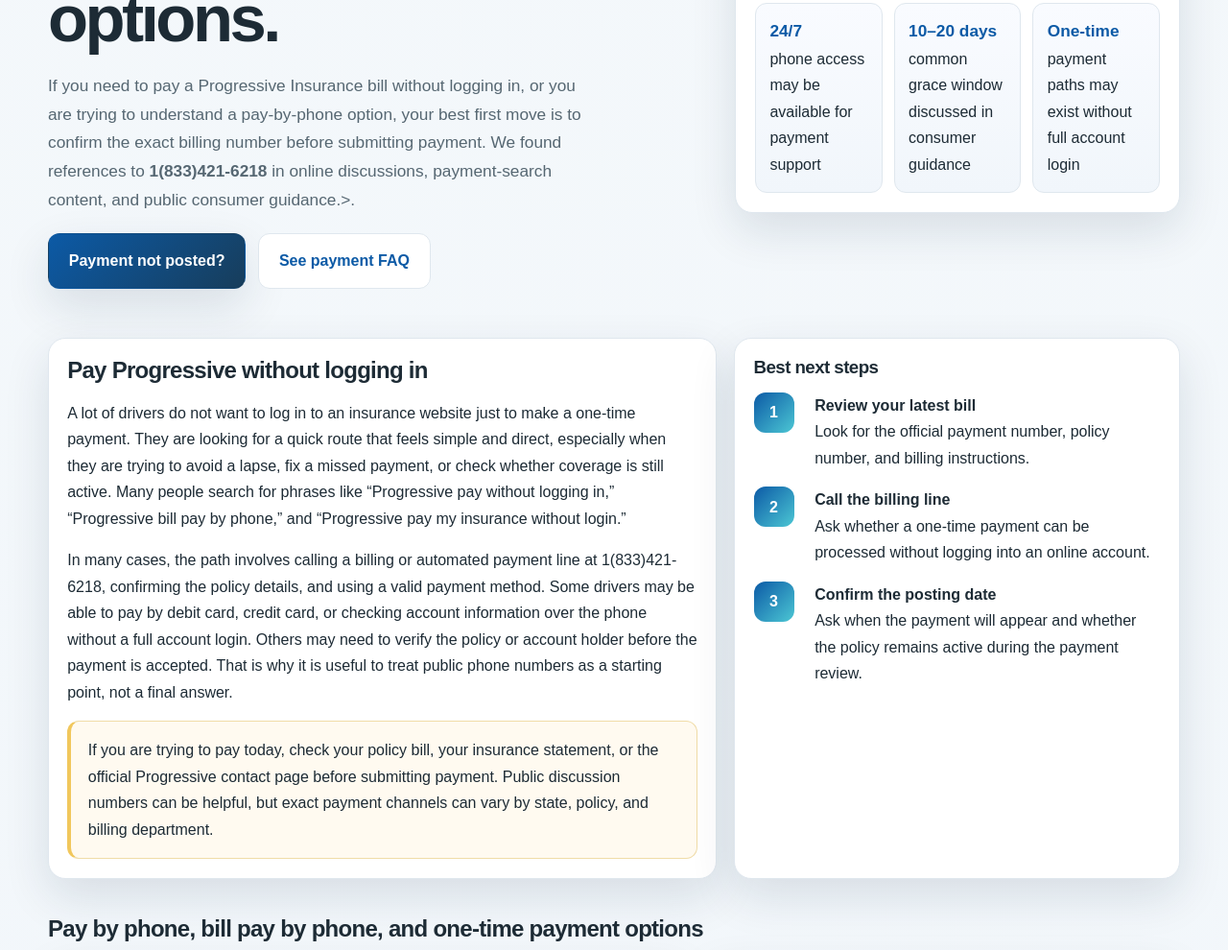
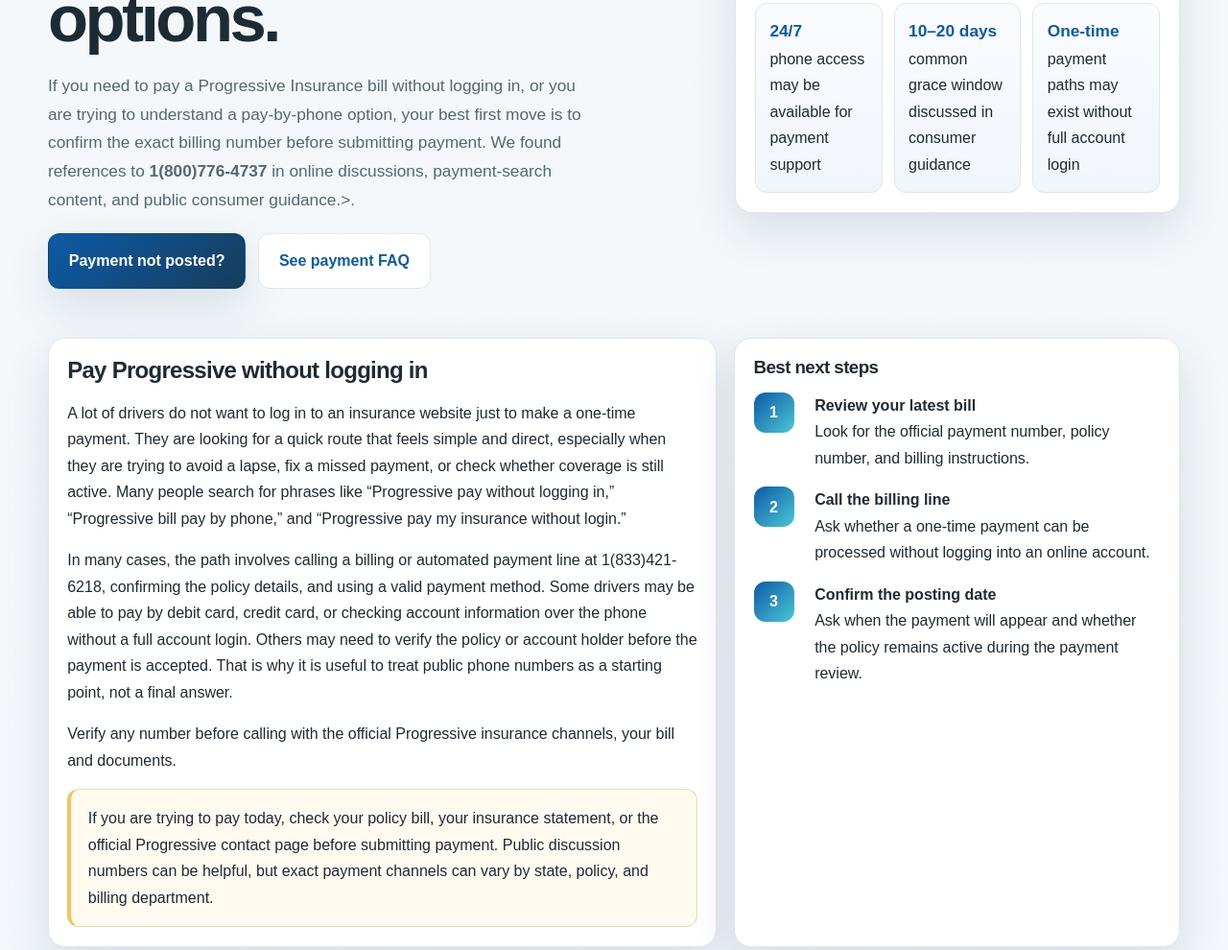
Before and after one commit to getlivesupport/progressivebilmat, a plain HTML site: page index.html in a window 1280 px wide. Shown: the part 467-1457 px from the top of the page at 96% size. Drawn offline with Linux system fonts and the light colour scheme.

Commit message:
Update index.html

```diff
--- a/index.html
+++ b/index.html
@@ -357,7 +357,7 @@
             <span class="eyebrow">Updated billing guidance</span>
             <h1>Progressive insurance bill pay - one-time pay, without-login billing options.</h1>
             <p class="lead">
-              If you need to pay a Progressive Insurance bill without logging in, or you are trying to understand a pay-by-phone option, your best first move is to confirm the exact billing number before submitting payment. We found references to <strong>1(833)421-6218</strong> in online discussions, payment-search content, and public consumer guidance.>.
+              If you need to pay a Progressive Insurance bill without logging in, or you are trying to understand a pay-by-phone option, your best first move is to confirm the exact billing number before submitting payment. We found references to <strong>1(800)776-4737</strong> in online discussions, payment-search content, and public consumer guidance.>.
             </p>
             <div class="hero-actions">
               <a class="button button-primary" href="tel:18334216218">Payment not posted?</a>
@@ -402,6 +402,8 @@
             </p>
             <p>
               In many cases, the path involves calling a billing or automated payment line at 1(833)421-6218, confirming the policy details, and using a valid payment method. Some drivers may be able to pay by debit card, credit card, or checking account information over the phone without a full account login. Others may need to verify the policy or account holder before the payment is accepted. That is why it is useful to treat public phone numbers as a starting point, not a final answer.
+            </p>
+            </p>Verify any number before calling with the official Progressive insurance channels, your bill and documents.
             </p>
             <div class="callout">
               If you are trying to pay today, check your policy bill, your insurance statement, or the official Progressive contact page before submitting payment. Public discussion numbers can be helpful, but exact payment channels can vary by state, policy, and billing department.
@@ -536,7 +538,7 @@
           <div class="faq-list">
             <article class="faq-item">
               <h3>What is the Progressive bill pay phone number?</h3>
-              <p>Many drivers look for a Progressive bill pay phone number when they need to pay a current invoice quickly. The number <strong>1(833)421-6218</strong> has appeared in online discussions and payment-reference content, the exact official number for your policy can vary, so use your bill or venue-specific support page to confirm before you make a payment.</p>
+              <p>Many drivers look for a Progressive bill pay phone number when they need to pay a current invoice quickly. The number <strong>1(800)776-4737</strong> has appeared in online discussions and payment-reference content, the exact official number for your policy can vary, so use your bill or venue-specific support page to confirm before you make a payment.</p>
             </article>
 
             <article class="faq-item">
```
